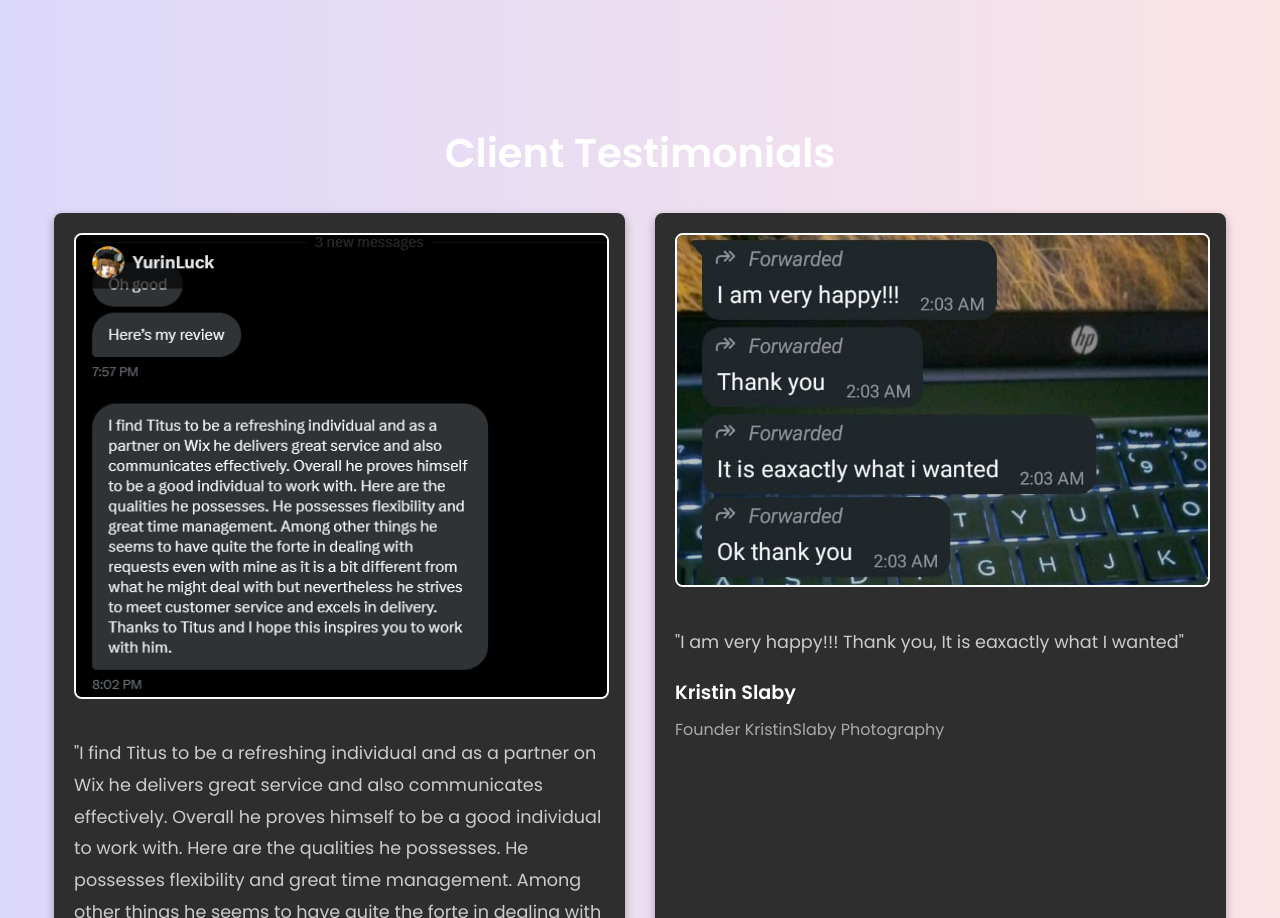
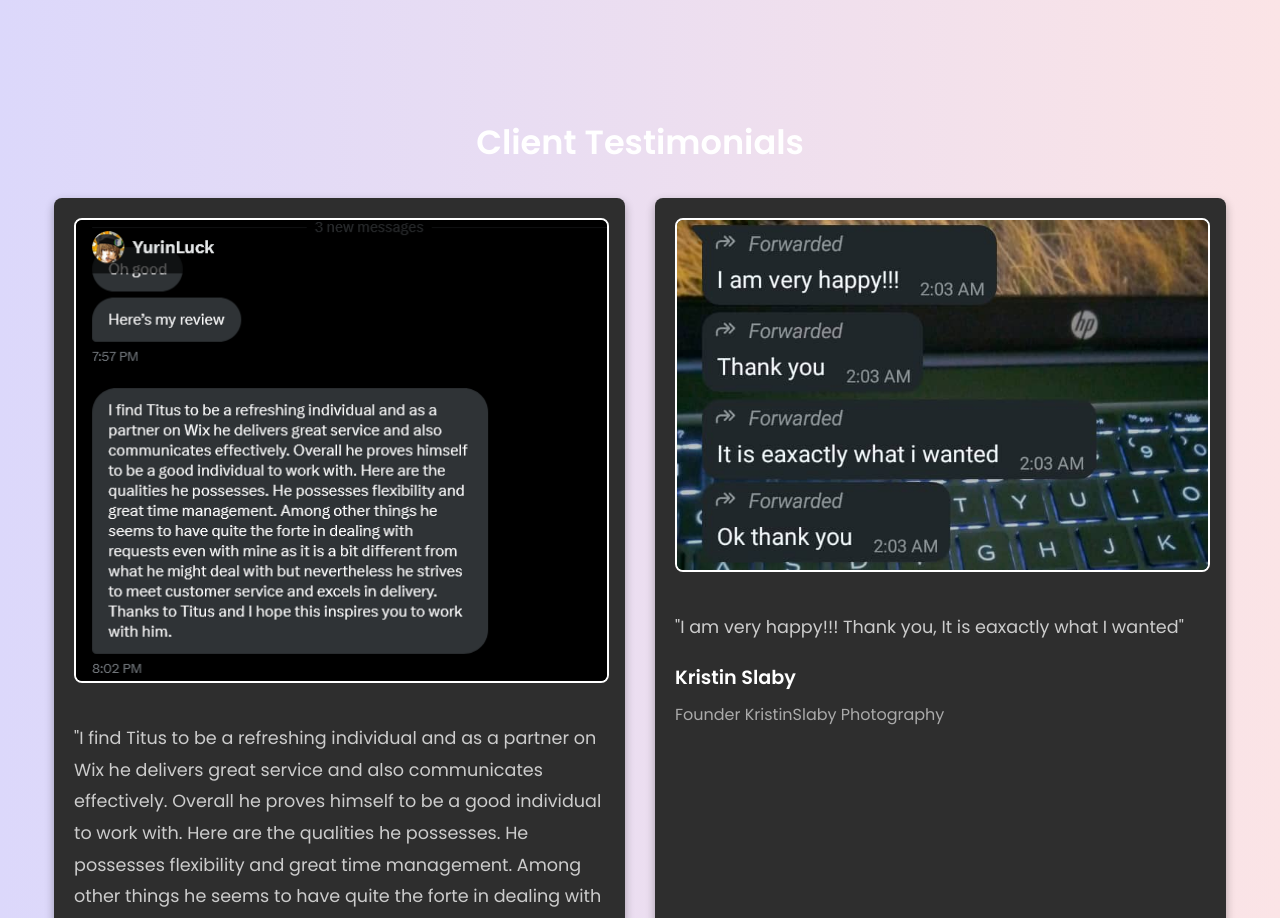
Before and after one commit to ajahtitus/Titus-Portfolio, a plain HTML site: page index.html in a window 1280 px wide. Shown: the part 2783-3701 px from the top of the page. Drawn offline with nearby package versions, Linux system fonts and the light colour scheme.

Commit message:
Update styles.css

```diff
--- a/styles.css
+++ b/styles.css
@@ -992,7 +992,7 @@ button:hover {
 
 .client-testimonials h2 {
   text-align: center;
-  font-size: 2.5rem;
+  font-size: 2.1rem;
   margin-bottom: 30px;
   color: #fff;
 }
```
